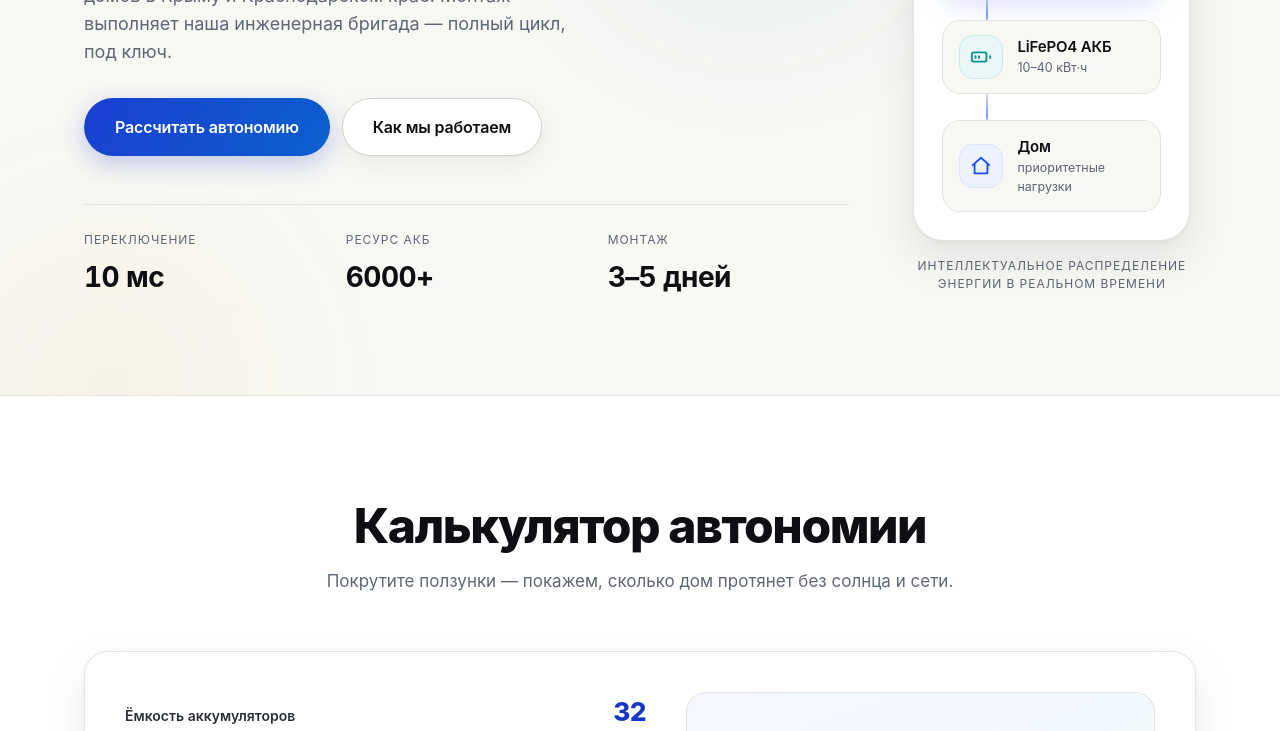
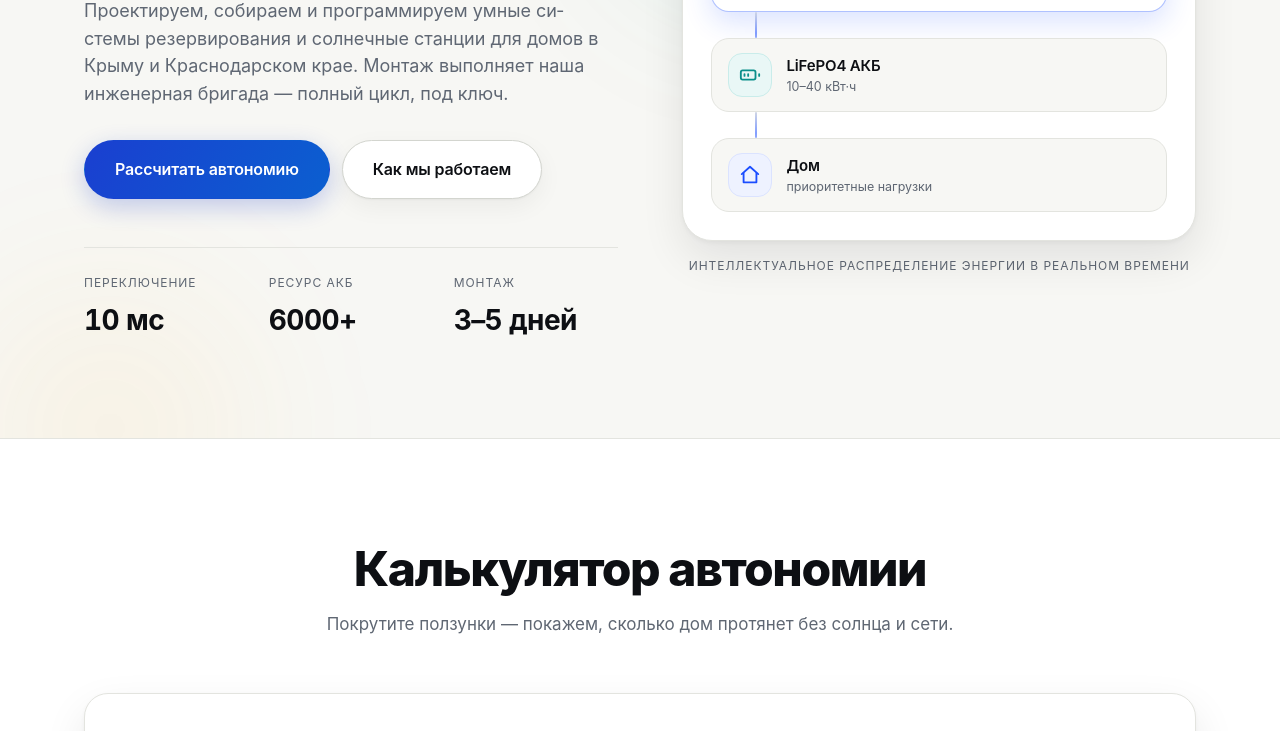
Before and after one commit to bruberg80/smart-home-landing, a plain HTML site: page index.html in a window 1280 px wide. Shown: the part 445-1176 px from the top of the page. Drawn offline with Linux system fonts and the light colour scheme; a web font is replaced by a local one.

Commit message:
Update style.css

```diff
--- a/style.css
+++ b/style.css
@@ -57,6 +57,13 @@ body {
     overflow-x: clip;
     -webkit-font-smoothing: antialiased;
     -webkit-tap-highlight-color: rgba(27, 77, 255, 0.12);
+}
+* {
+    overflow-wrap: break-word;
+    word-wrap: break-word;
+    -ms-word-break: break-all;
+    word-break: break-word;
+    hyphens: auto;
 }
 
 .container { max-width: 1160px; margin: 0 auto; padding: 0 24px; }
```
